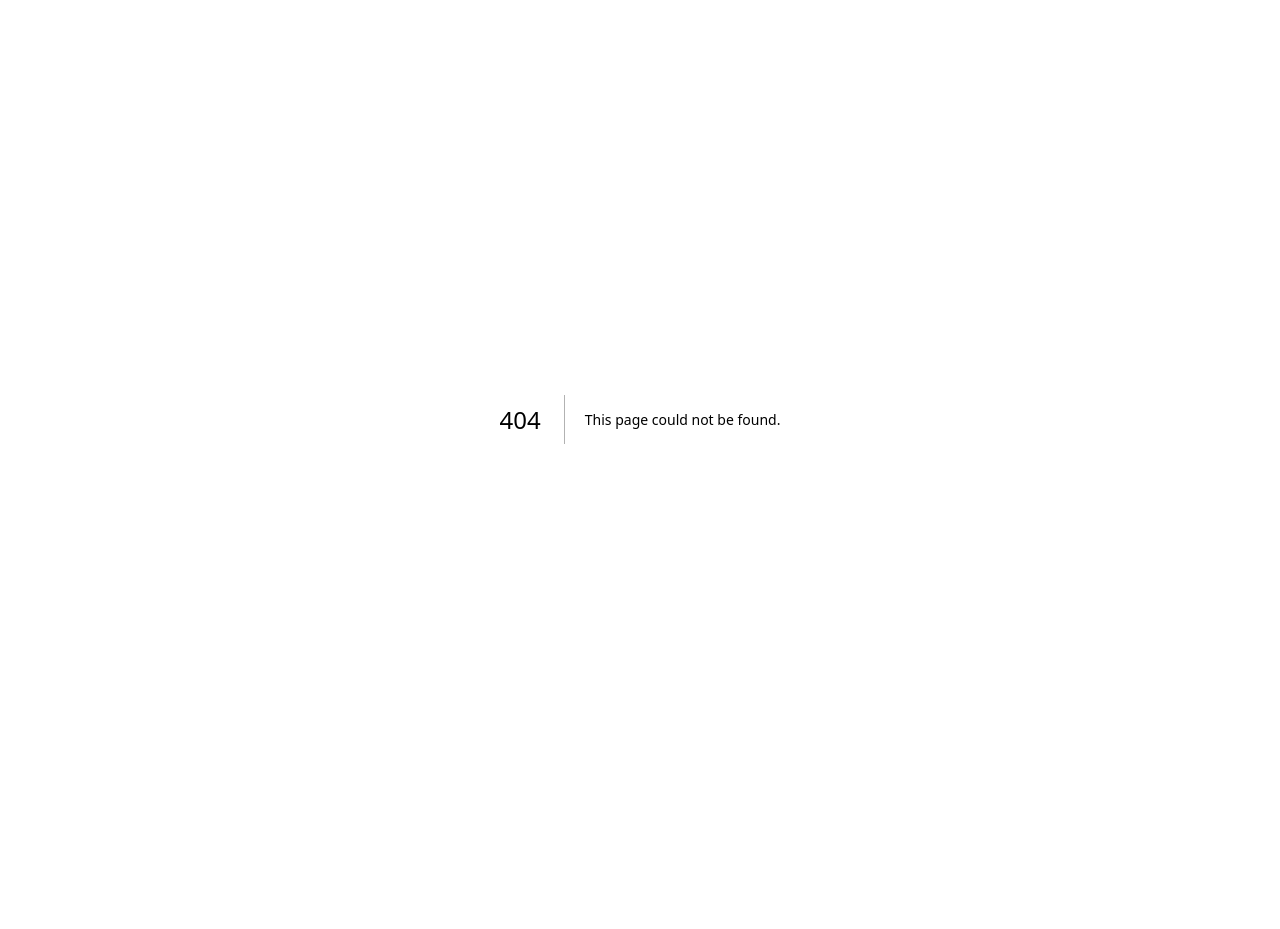
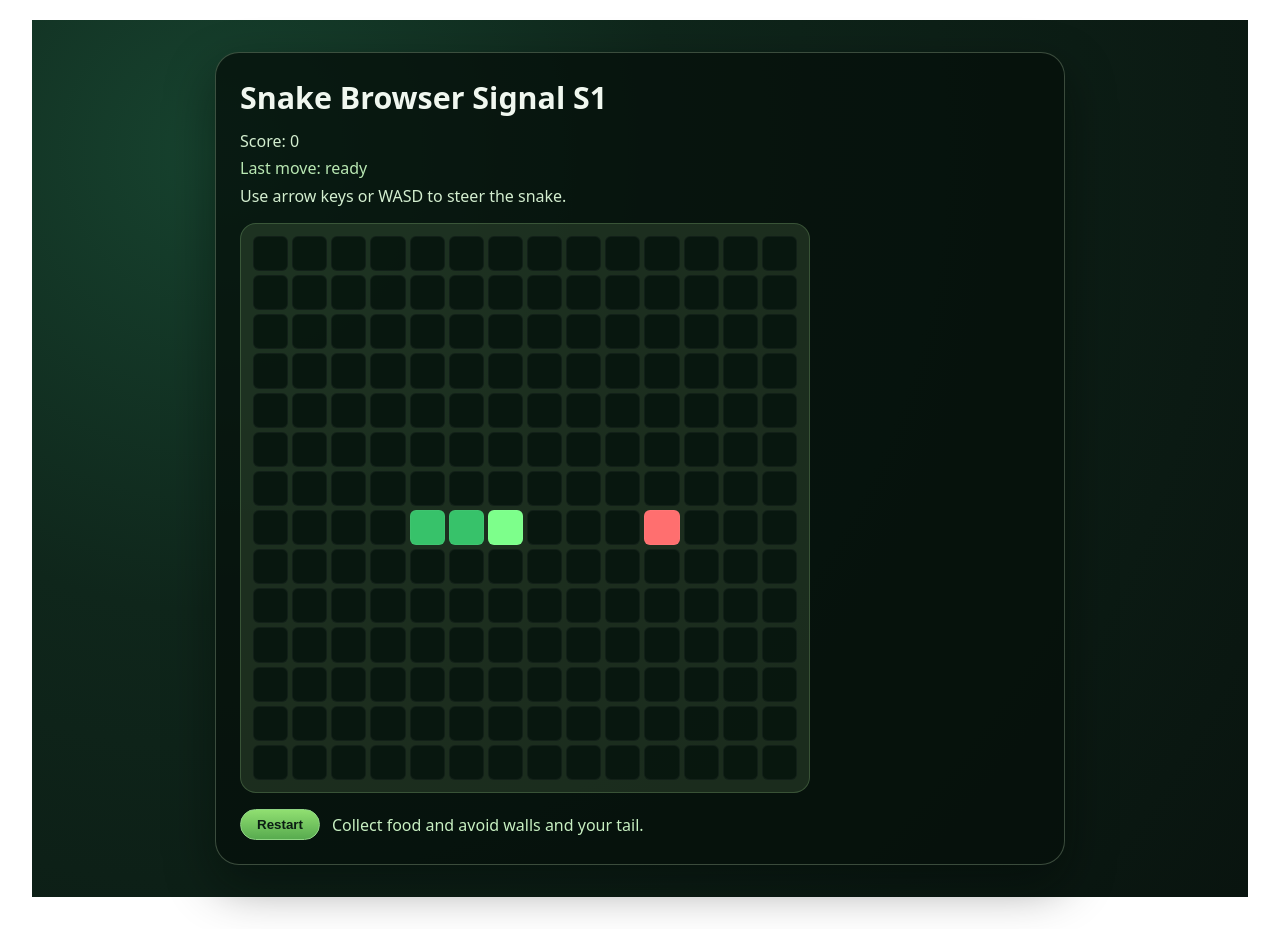
Before and after one commit to dkyazzentwatwa/flow-healer, a Next.js app in the folder e2e-apps/node-next/: page /snake in a window 1280 px wide. Before the commit this address had no page. Shown: the part 160-1089 px from the top of the page. Before the commit the page ends 1012 px from the top, so only its background shows below. Built offline with nearby package versions, Linux system fonts and the light colour scheme.

Commit message:
fix: add deterministic snake page for issue 995 (#1002)

```diff
--- /dev/null
+++ b/e2e-apps/node-next/app/snake/page.js
@@ -0,0 +1,281 @@
+'use client';
+
+import { useCallback, useEffect, useMemo, useRef, useState } from 'react';
+
+const BOARD_SIZE = 14;
+const TICK_MS = 140;
+
+const DIRECTION_BY_KEY = {
+  ArrowUp: 'up',
+  ArrowDown: 'down',
+  ArrowLeft: 'left',
+  ArrowRight: 'right',
+  w: 'up',
+  W: 'up',
+  s: 'down',
+  S: 'down',
+  a: 'left',
+  A: 'left',
+  d: 'right',
+  D: 'right',
+};
+
+const DELTA_BY_DIRECTION = {
+  up: { x: 0, y: -1 },
+  down: { x: 0, y: 1 },
+  left: { x: -1, y: 0 },
+  right: { x: 1, y: 0 },
+};
+
+const OPPOSITE = {
+  up: 'down',
+  down: 'up',
+  left: 'right',
+  right: 'left',
+};
+
+function randomFood(excluded) {
+  while (true) {
+    const food = {
+      x: Math.floor(Math.random() * BOARD_SIZE),
+      y: Math.floor(Math.random() * BOARD_SIZE),
+    };
+    if (!excluded.some((segment) => segment.x === food.x && segment.y === food.y)) {
+      return food;
+    }
+  }
+}
+
+function createInitialGame() {
+  return {
+    snake: [
+      { x: 6, y: 7 },
+      { x: 5, y: 7 },
+      { x: 4, y: 7 },
+    ],
+    direction: 'right',
+    score: 0,
+    food: { x: 10, y: 7 },
+    lastMove: 'ready',
+    gameOver: false,
+    started: false,
+  };
+}
+
+function isOnSnake(snake, x, y) {
+  return snake.some((segment) => segment.x === x && segment.y === y);
+}
+
+export default function SnakePage() {
+  const [game, setGame] = useState(createInitialGame);
+  const pendingDirectionRef = useRef(null);
+
+  const restart = useCallback(() => {
+    pendingDirectionRef.current = null;
+    setGame(createInitialGame());
+  }, []);
+
+  useEffect(() => {
+    function onKeyDown(event) {
+      const nextDirection = DIRECTION_BY_KEY[event.key];
+      if (!nextDirection) {
+        return;
+      }
+      event.preventDefault();
+
+      setGame((current) => {
+        if (current.gameOver) {
+          return current;
+        }
+
+        if (OPPOSITE[current.direction] === nextDirection && current.started) {
+          return current;
+        }
+
+        pendingDirectionRef.current = nextDirection;
+
+        // Update movement status immediately so browser repro can assert key intent.
+        return {
+          ...current,
+          direction: nextDirection,
+          started: true,
+          lastMove: nextDirection,
+        };
+      });
+    }
+
+    window.addEventListener('keydown', onKeyDown);
+    return () => window.removeEventListener('keydown', onKeyDown);
+  }, []);
+
+  useEffect(() => {
+    const timer = setInterval(() => {
+      setGame((current) => {
+        if (current.gameOver || !current.started) {
+          return current;
+        }
+
+        const direction = pendingDirectionRef.current ?? current.direction;
+        pendingDirectionRef.current = null;
+        const delta = DELTA_BY_DIRECTION[direction];
+        const head = current.snake[0];
+        const nextHead = { x: head.x + delta.x, y: head.y + delta.y };
+
+        const hitWall =
+          nextHead.x < 0 ||
+          nextHead.x >= BOARD_SIZE ||
+          nextHead.y < 0 ||
+          nextHead.y >= BOARD_SIZE;
+        const hitSelf = isOnSnake(current.snake, nextHead.x, nextHead.y);
+
+        if (hitWall || hitSelf) {
+          return {
+            ...current,
+            gameOver: true,
+          };
+        }
+
+        const ateFood =
+          nextHead.x === current.food.x && nextHead.y === current.food.y;
+
+        const nextSnake = [nextHead, ...current.snake];
+        if (!ateFood) {
+          nextSnake.pop();
+        }
+
+        return {
+          ...current,
+          snake: nextSnake,
+          score: ateFood ? current.score + 1 : current.score,
+          food: ateFood ? randomFood(nextSnake) : current.food,
+          direction,
+          lastMove: direction,
+        };
+      });
+    }, TICK_MS);
+
+    return () => clearInterval(timer);
+  }, []);
+
+  const cells = useMemo(() => {
+    const board = [];
+    for (let y = 0; y < BOARD_SIZE; y += 1) {
+      for (let x = 0; x < BOARD_SIZE; x += 1) {
+        const key = `${x}-${y}`;
+        let kind = 'empty';
+        if (game.food.x === x && game.food.y === y) {
+          kind = 'food';
+        }
+        if (isOnSnake(game.snake, x, y)) {
+          kind = x === game.snake[0].x && y === game.snake[0].y ? 'head' : 'snake';
+        }
+        board.push({ key, kind });
+      }
+    }
+    return board;
+  }, [game.food.x, game.food.y, game.snake]);
+
+  return (
+    <main
+      style={{
+        minHeight: '100vh',
+        background:
+          'radial-gradient(circle at 15% 15%, #17432f 0%, #0f261b 36%, #09140f 100%)',
+        color: '#f0f7ef',
+        display: 'flex',
+        alignItems: 'center',
+        justifyContent: 'center',
+        padding: '2rem 1rem',
+      }}
+    >
+      <section
+        style={{
+          width: 'min(100%, 50rem)',
+          borderRadius: '24px',
+          border: '1px solid rgba(213, 246, 201, 0.25)',
+          background: 'rgba(6, 16, 11, 0.78)',
+          boxShadow: '0 20px 50px rgba(2, 6, 4, 0.45)',
+          padding: '1.5rem',
+        }}
+      >
+        <h1 style={{ margin: 0, fontSize: '1.9rem' }}>Snake Browser Signal S1</h1>
+        <p style={{ marginTop: '0.75rem', marginBottom: '0.35rem', color: '#d3eecf' }}>
+          Score: {game.score}
+        </p>
+        <p style={{ marginTop: '0.2rem', marginBottom: '0.35rem', color: '#b9e8b3' }}>
+          Last move: {game.lastMove}
+        </p>
+        <p style={{ marginTop: '0.2rem', marginBottom: '1rem', color: '#d3eecf' }}>
+          Use arrow keys or WASD to steer the snake.
+        </p>
+
+        <div
+          aria-label="Snake game board"
+          style={{
+            display: 'grid',
+            gridTemplateColumns: `repeat(${BOARD_SIZE}, minmax(0, 1fr))`,
+            gap: '4px',
+            padding: '0.75rem',
+            borderRadius: '16px',
+            background: 'rgba(176, 233, 155, 0.12)',
+            border: '1px solid rgba(176, 233, 155, 0.2)',
+            width: 'min(100%, 34rem)',
+            aspectRatio: '1 / 1',
+          }}
+        >
+          {cells.map((cell) => {
+            const color =
+              cell.kind === 'head'
+                ? '#7dff8b'
+                : cell.kind === 'snake'
+                  ? '#37c26a'
+                  : cell.kind === 'food'
+                    ? '#ff6f6f'
+                    : 'rgba(7, 22, 14, 0.9)';
+            return (
+              <div
+                key={cell.key}
+                style={{
+                  borderRadius: '6px',
+                  backgroundColor: color,
+                  border: '1px solid rgba(255, 255, 255, 0.04)',
+                }}
+              />
+            );
+          })}
+        </div>
+
+        <div
+          style={{
+            display: 'flex',
+            gap: '0.75rem',
+            flexWrap: 'wrap',
+            marginTop: '1rem',
+            alignItems: 'center',
+          }}
+        >
+          <button
+            type="button"
+            onClick={restart}
+            style={{
+              border: '1px solid #8fd484',
+              borderRadius: '999px',
+              background: 'linear-gradient(180deg, #90df71 0%, #58ab4f 100%)',
+              color: '#0b1d13',
+              fontWeight: 700,
+              padding: '0.45rem 1rem',
+              cursor: 'pointer',
+            }}
+          >
+            Restart
+          </button>
+          {game.gameOver ? (
+            <span style={{ color: '#ffd6d6' }}>Game over. Press restart to play again.</span>
+          ) : (
+            <span style={{ color: '#c7efc1' }}>Collect food and avoid walls and your tail.</span>
+          )}
+        </div>
+      </section>
+    </main>
+  );
+}
```
